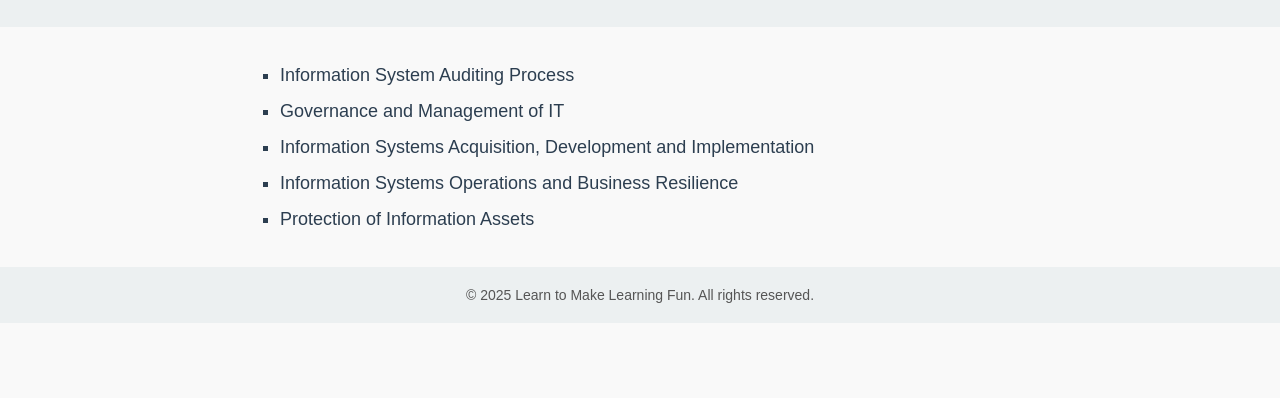
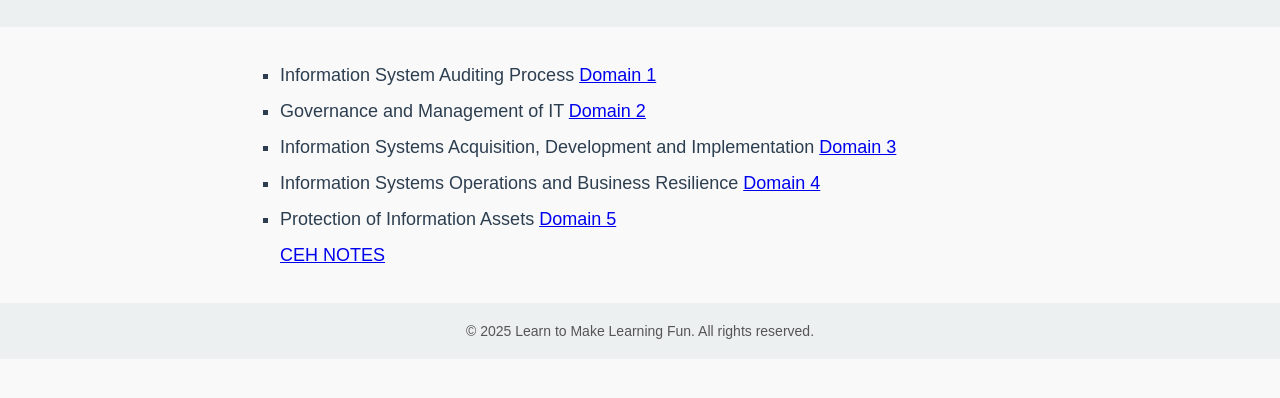
Before and after one commit to wanjihiasimon/learn-website, a plain HTML site: page cisa.html in a window 1280 px wide. Shown: the part 134-532 px from the top of the page. Drawn offline with Linux system fonts and the light colour scheme.

Commit message:
Update cisa.html

```diff
--- a/cisa.html
+++ b/cisa.html
@@ -117,11 +117,12 @@
 
   <main>
     <ul>
-      <li>Information System Auditing Process</li>
-      <li>Governance and Management of IT</li>
-      <li>Information Systems Acquisition, Development and Implementation</li>
-      <li>Information Systems Operations and Business Resilience</li>
-      <li>Protection of Information Assets</li>
+      <li>Information System Auditing Process   <a href="./CISA/domain-1.html">Domain 1</a></li>
+      <li>Governance and Management of IT <a href="./CISA/domain-2.html">Domain 2</a></li>
+      <li>Information Systems Acquisition, Development and Implementation <a href="./CISA/domain-3.html">Domain 3</a></li>
+      <li>Information Systems Operations and Business Resilience <a href="./CISA/domain-4.html">Domain 4</a></li>
+      <li>Protection of Information Assets <a href="./CISA/domain-5.html">Domain 5</a></li>
+      <a href="./CISA/CEH.PDF">CEH NOTES</a>
     </ul>
   </main>
 
```
